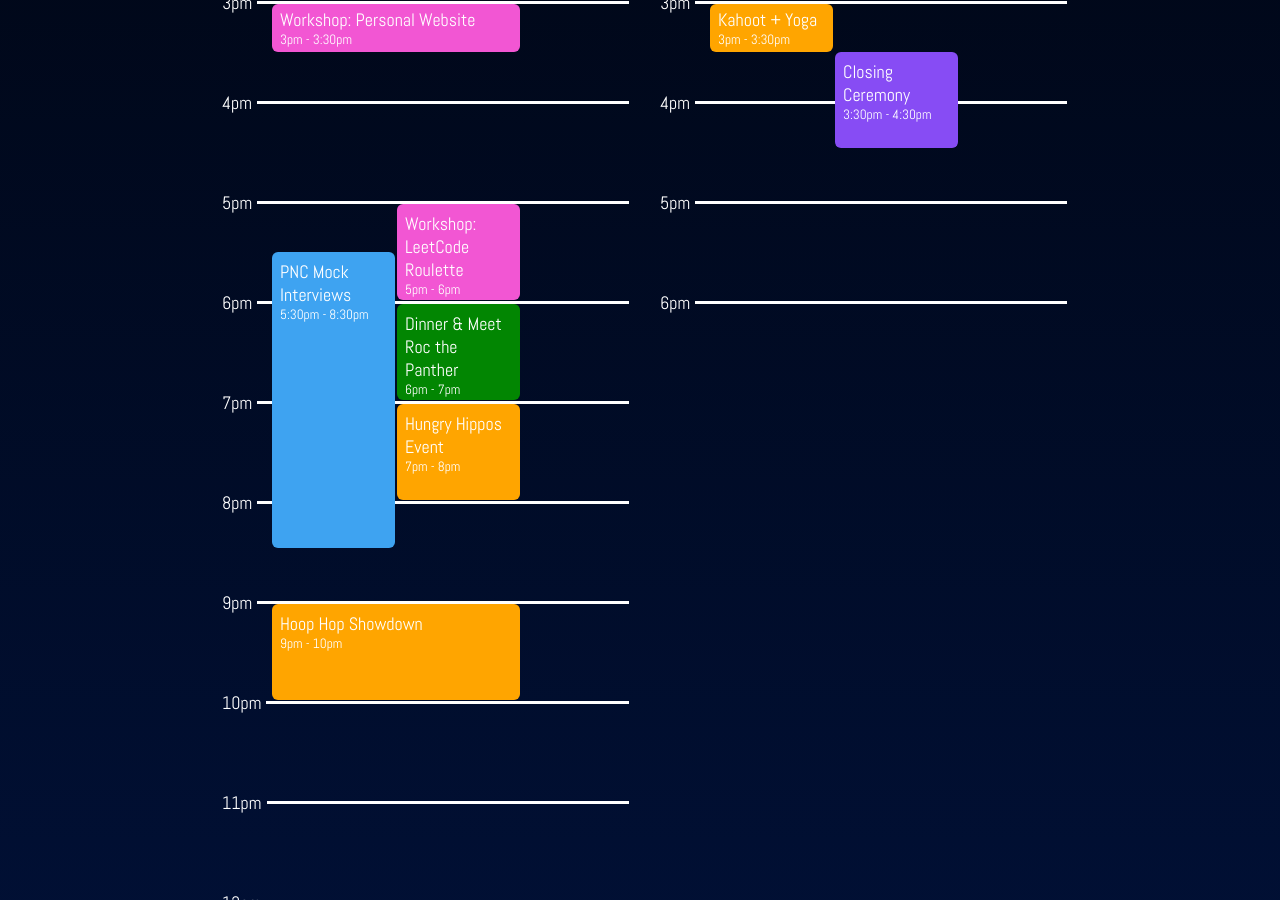
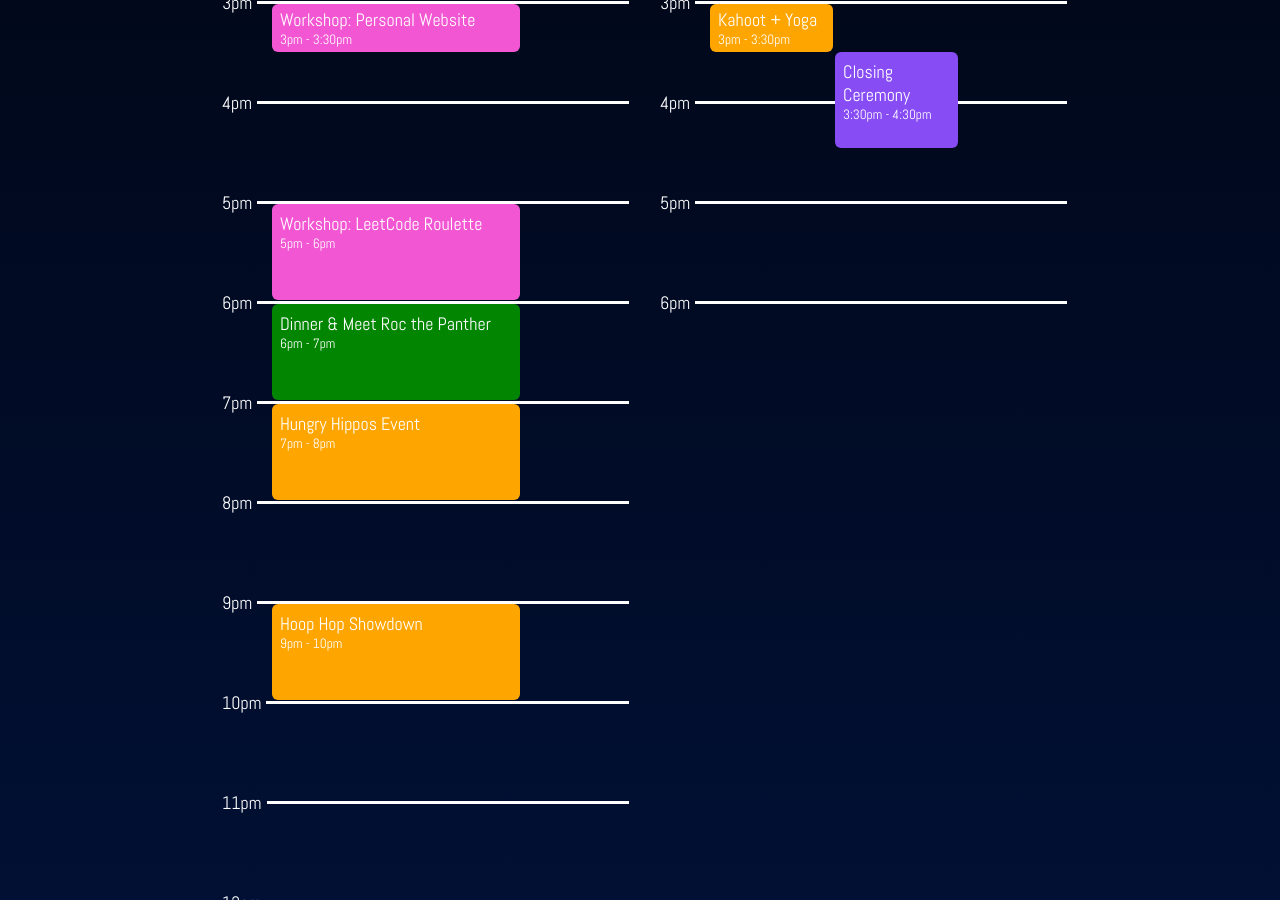
Before and after one commit to SteelHeads/steelhacks.com, a Jekyll site: the page built from index.html, in a window 1280 px wide and 900 px high, scrolled down 2142 px. Built offline with Jekyll 4.4.1, drawn with Linux system fonts in a browser that asks for light colours.

Commit message:
removed pnc mock interviews from calendar

```diff
--- a/index.html
+++ b/index.html
@@ -245,10 +245,10 @@ Participants will have the opportunity to dream, design, and deliver technology
             </div>
             <div class="events">
               <div class="space"></div>
-              <div class="event sponsor-event three-hours start-half">
+              <!-- <div class="event sponsor-event three-hours start-half">
                 <p>PNC Mock Interviews</p>
                 <p class="event-time">5:30pm - 8:30pm</p>
-              </div>
+              </div> -->
               <div class="event student-event">
                 <p>Workshop: LeetCode Roulette</p>
                 <p class="event-time">5pm - 6pm</p>
@@ -266,7 +266,6 @@ Participants will have the opportunity to dream, design, and deliver technology
             </div>
             <div class="events">
               <div class="space"></div>
-              <div class="event"></div>
               <div class="event meal"><p>Dinner & Meet Roc the Panther</p><p class="event-time">6pm - 7pm</p></div>
             </div>
           </li>
@@ -278,7 +277,6 @@ Participants will have the opportunity to dream, design, and deliver technology
             </div>
             <div class="events">
               <div class="space"></div>
-              <div class="event"></div>
               <div class="event fun-event"><p>Hungry Hippos Event</p><p class="event-time">7pm - 8pm</p></div>
             </div>
           </li>
```
